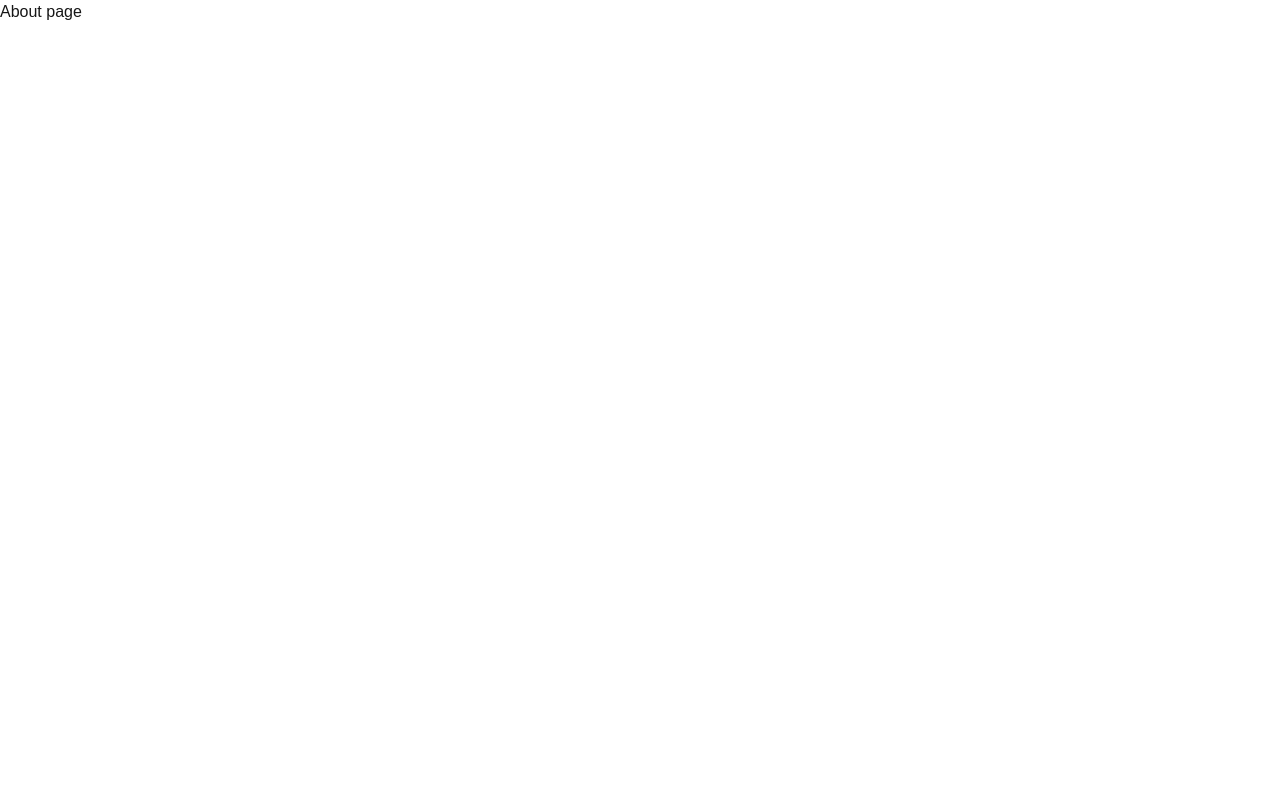
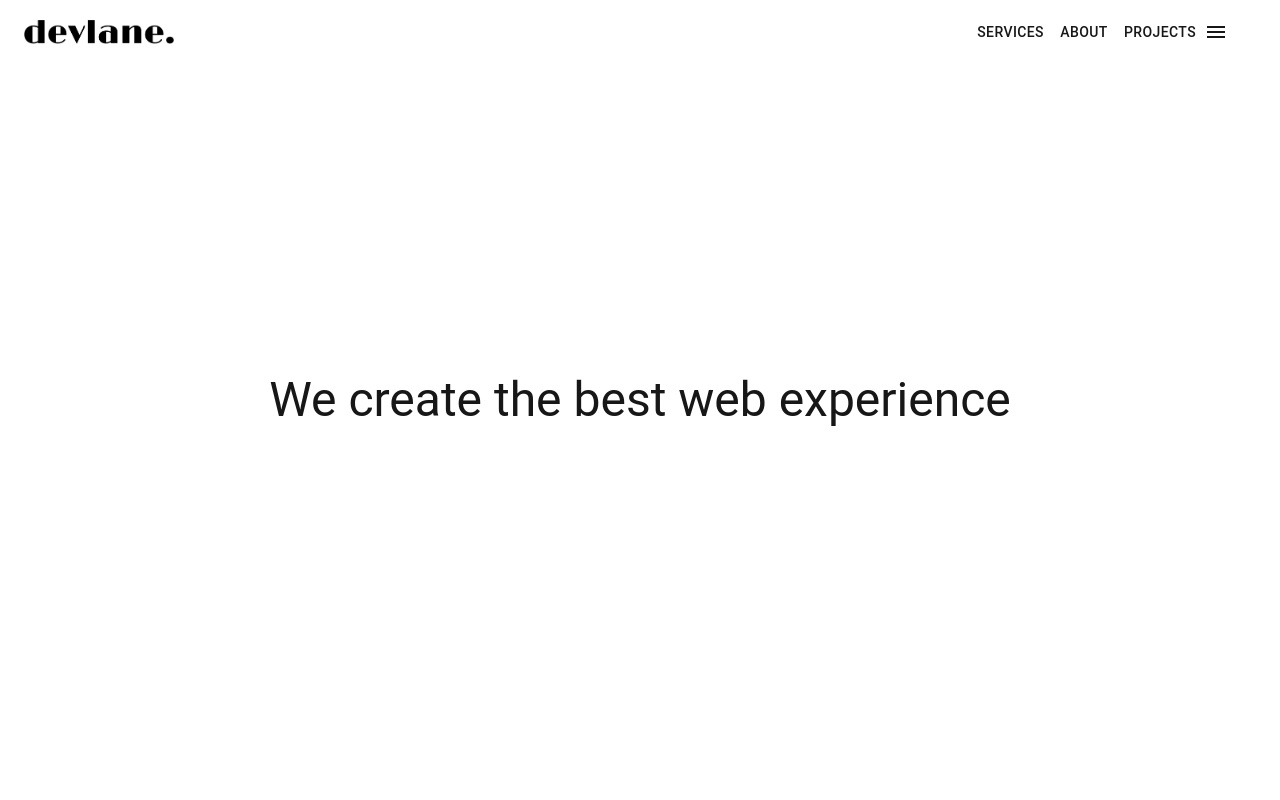
Before and after one commit to aaqifshafi/devlane, a Next.js app: page /about in a window 1280 px wide. Shown: the top 800 px of the page. Built offline with nearby package versions, Linux system fonts and the light colour scheme.

Commit message:
Refactor-About and Main page

```diff
--- a/app/about/page.jsx
+++ b/app/about/page.jsx
@@ -1,7 +1,94 @@
-import React from 'react'
+"use client"
+import React, { useRef } from 'react'
+import { motion, useScroll, useTransform } from "framer-motion";
+import { Typography } from '@mui/material'
+import Header from '../components/Header'
+import Footer from '../components/Footer'
+import Contact from '../components/Contact'
+import { circularRevealVariants, contentVariants, childVariants } from '../components/animations/framer'
 
-export default function page() {
+export default function Page() {
+  const containerRef = useRef(null);
+  const { scrollYProgress } = useScroll({
+    target: containerRef,
+    offset: ["start start", "end start"],
+  });
+
+  const heroOpacity = useTransform(scrollYProgress, [0, 0.2], [1, 0]);
+  const whoWeAreOpacity = useTransform(scrollYProgress, [0.3, 0.5], [0, 1]);
+  const whoWeAreTextOpacity = useTransform(scrollYProgress, [0.6, 0.9], [1, 0]);
+
   return (
-    <div>About page</div>
+    <div className="relative w-full min-h-screen flex flex-col">
+      <motion.div
+        ref={containerRef}
+        initial="hidden"
+        animate="visible"
+        style={{ scrollSnapAlign: "start", scrollBehavior: "smooth" }}
+        className="flex-grow relative h-[300vh]"
+      >
+        {/* Background layers */}
+        <div className="absolute inset-0 bg-background" />
+        <motion.div
+          variants={circularRevealVariants}
+          className="absolute inset-0 z-10 bg-transition"
+        />
+
+        {/* Content layer */}
+        <motion.div
+          variants={contentVariants}
+          className="absolute inset-0 z-20 bg-background"
+        >
+          {/* Header Section */}
+          <motion.div variants={childVariants}>
+            <Header />
+          </motion.div>
+
+          {/* Container for Hero and Who We Are, occupying the same space */}
+          <div className="sticky top-0 w-full h-screen flex items-center justify-center">
+            <motion.div
+              style={{ opacity: heroOpacity }}
+              className="absolute w-full h-full"
+            >
+              <div className="h-screen flex flex-col justify-center items-center">
+                <Typography className="antialiased font-bold tracking-tight" variant="h3" component="div">
+                  We create the best web experience
+                </Typography>
+              </div>
+            </motion.div>
+            <motion.div
+              style={{ opacity: whoWeAreOpacity }}
+              className="absolute w-full h-full"
+            >
+              <motion.div
+                className="h-screen flex flex-col justify-center items-center"
+                style={{ opacity: whoWeAreTextOpacity }}
+              >
+                <Typography className="antialiased font-bold text-center text-5xl mt-12 mb-40 tracking-tight">
+                  Meet our Team
+                </Typography>
+                <div className='grid grid-cols-2 gap-20'>
+                  <div className="antialiased font-bold text-center text-2xl mb-20">
+                    Aaqif Shafi
+                    <div className='text-xl font-thin p-2'>Full-Stack Developer</div>
+                  </div>
+                  <div className="antialiased font-bold text-center text-2xl mb-20">
+                    Faarid Zargar
+                    <div className='text-xl font-thin p-2'>Full-Stack Developer</div>
+                  </div>
+                </div>
+              </motion.div>
+            </motion.div>
+          </div>
+        </motion.div>
+      </motion.div>
+
+      <Contact />
+
+      {/* Footer Section */}
+      <motion.div variants={childVariants}>
+        <Footer />
+      </motion.div>
+    </div>
   )
 }
--- a/app/components/Main.jsx
+++ b/app/components/Main.jsx
@@ -17,11 +17,11 @@ const Main = () => {
   const containerRef = useRef(null);
   const { scrollYProgress } = useScroll({
     target: containerRef,
-    offset: ["center end", "center 90%"],
+    offset: ["start", "end start"],
   });
 
-  const heroOpacity = useTransform(scrollYProgress, [0, 0.5], [1, 0]);
-  const whoWeAreOpacity = useTransform(scrollYProgress, [0.5, 1], [0, 1]);
+  const heroOpacity = useTransform(scrollYProgress, [0, 0.3], [1, 0]);
+  const whoWeAreOpacity = useTransform(scrollYProgress, [0.3, 0.4], [0, 1]);
 
   return (
     <div className="relative w-full min-h-screen flex flex-col">
@@ -48,8 +48,9 @@ const Main = () => {
           <motion.div variants={childVariants}>
             <Header />
           </motion.div>
-          {/* Container for Hero and Who We Are, occupying the same space */}
-          <div className="sticky top-0 w-full h-screen flex items-center justify-center">
+          {/* Container for Hero and Who We Are */}
+          <div className="relative w-full" style={{ height: '200vh' }}>
+            <div className="sticky top-0 w-full h-screen flex items-center justify-center overflow-hidden">
               <Blob />
               <motion.div
                 style={{ opacity: heroOpacity }}
@@ -63,6 +64,7 @@ const Main = () => {
               >
                 <WhoWeAre />
               </motion.div>
+            </div>
           </div>
         </motion.div>
       </motion.div>
```
Lines whose indentation alone changed are shown as unchanged.
